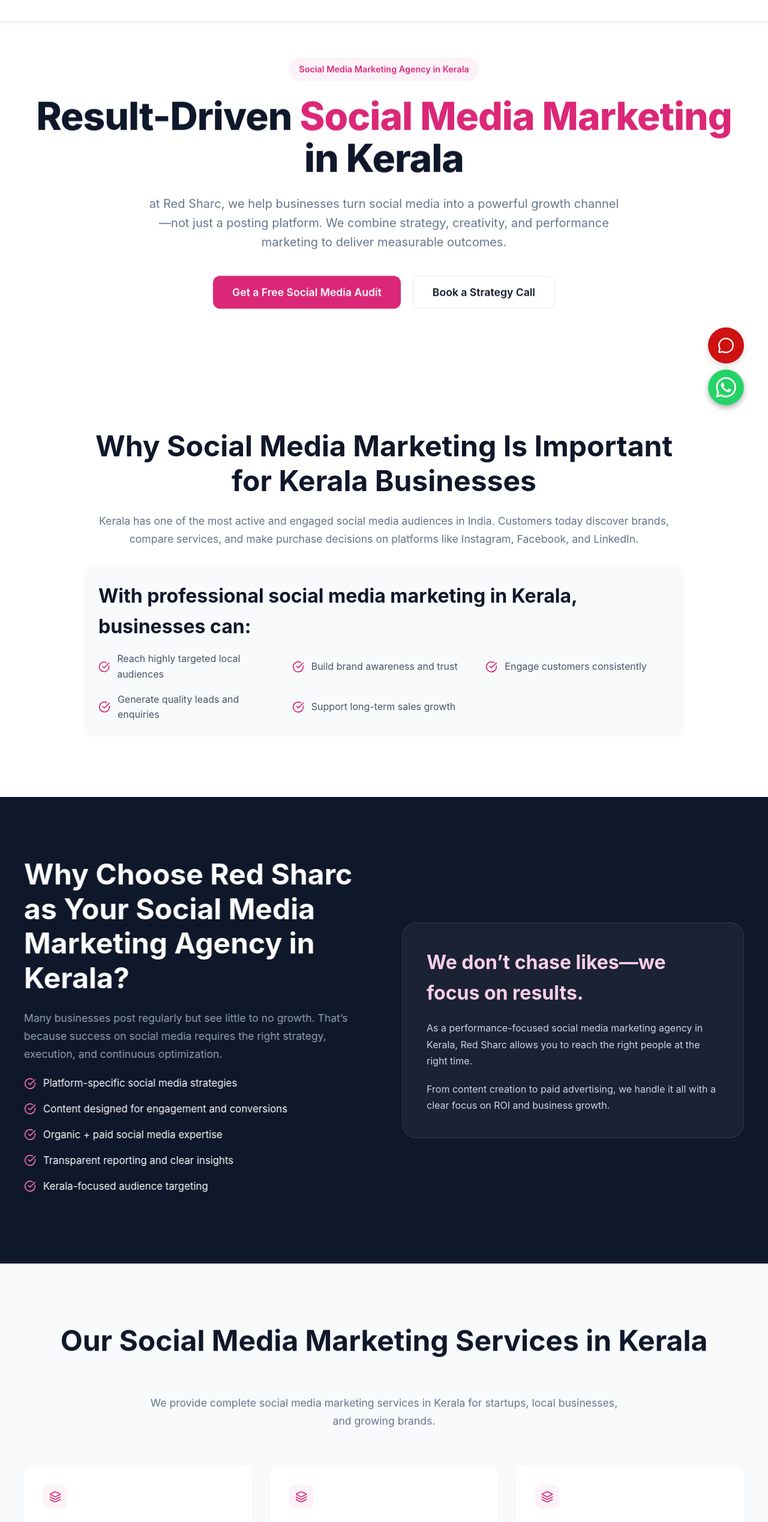
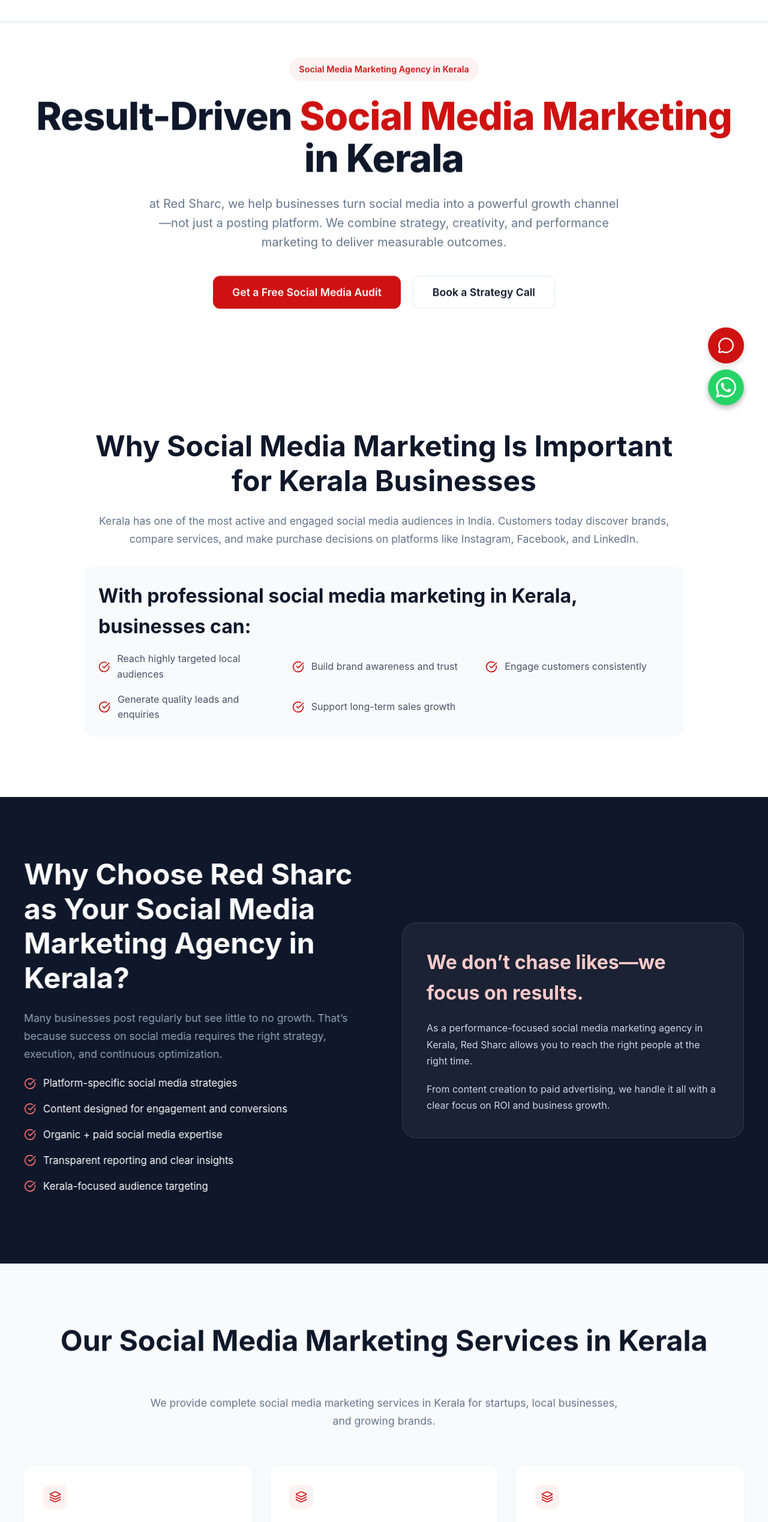
Before and after one commit to ayishamuneer4342-blip/redshark, a React (Vite) app: page /social-media-marketing in a window 1280 px wide. Shown: the part 84-2622 px from the top of the page at 60% size. Built offline with nearby package versions, Linux system fonts and the light colour scheme.

Commit message:
Update SMM page colors to brand Red/Black theme

```diff
--- a/src/pages/SMMPage.tsx
+++ b/src/pages/SMMPage.tsx
@@ -66,9 +66,9 @@
                             <div style={{
                                 display: 'inline-block',
                                 padding: '8px 16px',
-                                background: '#fdf2f8',
+                                background: 'rgba(206, 17, 17, 0.05)',
                                 borderRadius: '50px',
-                                color: '#db2777',
+                                color: '#ce1111',
                                 fontSize: '0.9rem',
                                 fontWeight: '600',
                                 marginBottom: '24px'
@@ -76,13 +76,13 @@
                                 Social Media Marketing Agency in Kerala
                             </div>
                             <h1 className="heading-xl" style={{ marginBottom: '24px', color: '#0f172a' }}>
-                                Result-Driven <span style={{ color: '#db2777' }}>Social Media Marketing</span> in Kerala
+                                Result-Driven <span style={{ color: '#ce1111' }}>Social Media Marketing</span> in Kerala
                             </h1>
                             <p className="text-body-lg" style={{ color: '#64748b', maxWidth: '800px', margin: '0 auto 40px' }}>
                                 at Red Sharc, we help businesses turn social media into a powerful growth channel—not just a posting platform. We combine strategy, creativity, and performance marketing to deliver measurable outcomes.
                             </p>
                             <div className="flex-mobile-col" style={{ display: 'flex', gap: '20px', justifyContent: 'center', flexWrap: 'wrap' }}>
-                                <button className="btn btn-primary btn-responsive" style={{ background: '#db2777', borderColor: '#db2777' }}>
+                                <button className="btn btn-primary btn-responsive" style={{ background: '#ce1111', borderColor: '#ce1111' }}>
                                     Get a Free Social Media Audit
                                 </button>
                                 <button className="btn btn-secondary btn-responsive" style={{
@@ -116,7 +116,7 @@
                                         "Support long-term sales growth"
                                     ].map((item, i) => (
                                         <li key={i} style={{ display: 'flex', alignItems: 'center', gap: '12px', color: '#475569' }}>
-                                            <CheckCircle size={20} color="#db2777" />
+                                            <CheckCircle size={20} color="#ce1111" />
                                             <span>{item}</span>
                                         </li>
                                     ))}
@@ -147,7 +147,7 @@
                                             "Kerala-focused audience targeting"
                                         ].map((item, i) => (
                                             <li key={i} style={{ display: 'flex', alignItems: 'center', gap: '12px', marginBottom: '16px', fontSize: '1.05rem' }}>
-                                                <CheckCircle size={20} color="#f472b6" style={{ flexShrink: 0 }} />
+                                                <CheckCircle size={20} color="#f87171" style={{ flexShrink: 0 }} />
                                                 <span>{item}</span>
                                             </li>
                                         ))}
@@ -156,7 +156,7 @@
                             </ScrollReveal>
                             <ScrollReveal animation="slide-left" delay={200}>
                                 <div style={{ background: 'rgba(255,255,255,0.05)', padding: '40px', borderRadius: '24px', border: '1px solid rgba(255,255,255,0.1)' }}>
-                                    <h3 className="heading-md" style={{ marginBottom: '20px', color: '#fbcfe8' }}>We don’t chase likes—we focus on results.</h3>
+                                    <h3 className="heading-md" style={{ marginBottom: '20px', color: '#fecaca' }}>We don’t chase likes—we focus on results.</h3>
                                     <p style={{ color: '#cbd5e1', lineHeight: '1.7', marginBottom: '20px' }}>
                                         As a performance-focused social media marketing agency in Kerala, Red Sharc allows you to reach the right people at the right time.
                                     </p>
@@ -189,8 +189,8 @@
                             ].map((service, i) => (
                                 <ScrollReveal key={i} animation="zoom-in" delay={i * 50}>
                                     <div style={{ background: '#fff', padding: '32px', borderRadius: '16px', boxShadow: '0 4px 6px -1px rgba(0,0,0,0.05)', height: '100%', display: 'flex', flexDirection: 'column', gap: '16px' }}>
-                                        <div style={{ width: '40px', height: '40px', borderRadius: '10px', background: '#fdf2f8', display: 'flex', alignItems: 'center', justifyContent: 'center' }}>
-                                            <Layers size={20} color="#db2777" />
+                                        <div style={{ width: '40px', height: '40px', borderRadius: '10px', background: 'rgba(206, 17, 17, 0.05)', display: 'flex', alignItems: 'center', justifyContent: 'center' }}>
+                                            <Layers size={20} color="#ce1111" />
                                         </div>
                                         <h3 className="heading-md" style={{ fontSize: '1.25rem', color: '#0f172a' }}>{service.title}</h3>
                                         <p style={{ color: '#64748b', lineHeight: '1.6' }}>{service.desc}</p>
@@ -207,8 +207,8 @@
                             {platforms.map((platform, i) => (
                                 <ScrollReveal key={i} animation="fade-up" delay={i * 100}>
                                     <div className="card-base" style={{ background: '#fff', border: '1px solid #e2e8f0' }}>
-                                        <div style={{ background: '#fce7f3', width: 'fit-content', padding: '10px', borderRadius: '10px', marginBottom: '16px' }}>
-                                            <platform.icon size={24} color="#db2777" />
+                                        <div style={{ background: 'rgba(206, 17, 17, 0.1)', width: 'fit-content', padding: '10px', borderRadius: '10px', marginBottom: '16px' }}>
+                                            <platform.icon size={24} color="#ce1111" />
                                         </div>
                                         <h3 className="heading-md" style={{ marginBottom: '12px', color: '#0f172a' }}>{platform.name}</h3>
                                         <p style={{ color: '#64748b', lineHeight: '1.6' }}>{platform.desc}</p>
@@ -232,7 +232,7 @@
                                 <ScrollReveal key={i} animation="fade-up" delay={i * 100}>
                                     <div style={{
                                         padding: '16px 24px',
-                                        background: '#db2777',
+                                        background: '#ce1111',
                                         color: '#fff',
                                         borderRadius: '50px',
                                         fontWeight: 'bold',
@@ -259,7 +259,7 @@
                                     <ul style={{ listStyle: 'none', padding: 0 }}>
                                         {["Reach and impressions", "Engagement rate", "Follower growth", "Content performance"].map((item, i) => (
                                             <li key={i} style={{ display: 'flex', alignItems: 'center', gap: '10px', marginBottom: '12px', color: '#64748b' }}>
-                                                <div style={{ width: '6px', height: '6px', borderRadius: '50%', background: '#db2777' }}></div>
+                                                <div style={{ width: '6px', height: '6px', borderRadius: '50%', background: '#ce1111' }}></div>
                                                 {item}
                                             </li>
                                         ))}
@@ -267,12 +267,12 @@
                                 </div>
                             </ScrollReveal>
                             <ScrollReveal animation="fade-up" delay={100}>
-                                <div style={{ padding: '32px', background: '#fdf2f8', borderRadius: '24px' }}>
-                                    <h3 className="heading-md" style={{ marginBottom: '20px', color: '#be185d' }}>Paid Social Media</h3>
+                                <div style={{ padding: '32px', background: 'rgba(206, 17, 17, 0.05)', borderRadius: '24px' }}>
+                                    <h3 className="heading-md" style={{ marginBottom: '20px', color: '#b91c1c' }}>Paid Social Media</h3>
                                     <ul style={{ listStyle: 'none', padding: 0 }}>
                                         {["Leads and conversions", "Cost per lead (CPL)", "Click-through rate (CTR)", "Return on ad spend (ROAS)"].map((item, i) => (
-                                            <li key={i} style={{ display: 'flex', alignItems: 'center', gap: '10px', marginBottom: '12px', color: '#9d174d' }}>
-                                                <div style={{ width: '6px', height: '6px', borderRadius: '50%', background: '#be185d' }}></div>
+                                            <li key={i} style={{ display: 'flex', alignItems: 'center', gap: '10px', marginBottom: '12px', color: '#991b1b' }}>
+                                                <div style={{ width: '6px', height: '6px', borderRadius: '50%', background: '#b91c1c' }}></div>
                                                 {item}
                                             </li>
                                         ))}
@@ -280,12 +280,12 @@
                                 </div>
                             </ScrollReveal>
                             <ScrollReveal animation="fade-up" delay={200}>
-                                <div style={{ padding: '32px', background: '#f0f9ff', borderRadius: '24px' }}>
-                                    <h3 className="heading-md" style={{ marginBottom: '20px', color: '#0369a1' }}>Business Impact</h3>
+                                <div style={{ padding: '32px', background: '#f1f5f9', borderRadius: '24px' }}>
+                                    <h3 className="heading-md" style={{ marginBottom: '20px', color: '#334155' }}>Business Impact</h3>
                                     <ul style={{ listStyle: 'none', padding: 0 }}>
                                         {["Enquiries generated", "Website traffic from social", "Conversion quality", "Overall campaign ROI"].map((item, i) => (
-                                            <li key={i} style={{ display: 'flex', alignItems: 'center', gap: '10px', marginBottom: '12px', color: '#0c4a6e' }}>
-                                                <div style={{ width: '6px', height: '6px', borderRadius: '50%', background: '#0284c7' }}></div>
+                                            <li key={i} style={{ display: 'flex', alignItems: 'center', gap: '10px', marginBottom: '12px', color: '#1e293b' }}>
+                                                <div style={{ width: '6px', height: '6px', borderRadius: '50%', background: '#ce1111' }}></div>
                                                 {item}
                                             </li>
                                         ))}
@@ -305,7 +305,7 @@
                         <div className="grid-2">
                             <ScrollReveal animation="slide-right">
                                 <div style={{ background: 'rgba(255,255,255,0.05)', padding: '40px', borderRadius: '24px', border: '1px solid rgba(255,255,255,0.1)' }}>
-                                    <h3 className="heading-md" style={{ marginBottom: '16px', color: '#fbcfe8' }}>Local Retail Brand – Kochi</h3>
+                                    <h3 className="heading-md" style={{ marginBottom: '16px', color: '#fecaca' }}>Local Retail Brand – Kochi</h3>
                                     <div style={{ marginBottom: '16px' }}>
                                         <strong style={{ color: '#fff' }}>Challenge:</strong> <span style={{ color: '#94a3b8' }}>Low engagement and poor visibility</span>
                                     </div>
@@ -319,7 +319,7 @@
                             </ScrollReveal>
                             <ScrollReveal animation="slide-left" delay={200}>
                                 <div style={{ background: 'rgba(255,255,255,0.05)', padding: '40px', borderRadius: '24px', border: '1px solid rgba(255,255,255,0.1)' }}>
-                                    <h3 className="heading-md" style={{ marginBottom: '16px', color: '#fbcfe8' }}>Service Business – Trivandrum</h3>
+                                    <h3 className="heading-md" style={{ marginBottom: '16px', color: '#fecaca' }}>Service Business – Trivandrum</h3>
                                     <div style={{ marginBottom: '16px' }}>
                                         <strong style={{ color: '#fff' }}>Challenge:</strong> <span style={{ color: '#94a3b8' }}>No leads from social media</span>
                                     </div>
@@ -364,18 +364,18 @@
                             </ScrollReveal>
 
                             <ScrollReveal animation="slide-left">
-                                <div style={{ background: '#fdf2f8', padding: '40px', borderRadius: '24px' }}>
+                                <div style={{ background: 'rgba(206, 17, 17, 0.05)', padding: '40px', borderRadius: '24px' }}>
                                     <div style={{ display: 'flex', alignItems: 'center', gap: '12px', marginBottom: '20px' }}>
-                                        <ShieldCheck size={32} color="#db2777" />
-                                        <h2 className="heading-md" style={{ color: '#9d174d', margin: 0 }}>Our Ethical Promise</h2>
+                                        <ShieldCheck size={32} color="#ce1111" />
+                                        <h2 className="heading-md" style={{ color: '#991b1b', margin: 0 }}>Our Ethical Promise</h2>
                                     </div>
-                                    <p style={{ marginBottom: '24px', color: '#831843' }}>
+                                    <p style={{ marginBottom: '24px', color: '#7f1d1d' }}>
                                         As a professional social media marketing agency in Kerala, Red Sharc follows ethical practices:
                                     </p>
                                     <ul style={{ listStyle: 'none', padding: 0 }}>
                                         {["No fake followers or engagement", "No misleading ads", "No spam tactics", "Only real audiences & real growth"].map((item, i) => (
-                                            <li key={i} style={{ display: 'flex', alignItems: 'center', gap: '10px', marginBottom: '12px', color: '#831843' }}>
-                                                <CheckCircle size={18} color="#db2777" />
+                                            <li key={i} style={{ display: 'flex', alignItems: 'center', gap: '10px', marginBottom: '12px', color: '#7f1d1d' }}>
+                                                <CheckCircle size={18} color="#ce1111" />
                                                 {item}
                                             </li>
                                         ))}
@@ -424,7 +424,7 @@
                 <section className="section-responsive" style={{ background: '#0f172a', color: '#fff', textAlign: 'center' }}>
                     <div className="container-responsive" style={{ maxWidth: '800px' }}>
                         <ScrollReveal animation="zoom-in">
-                            <div style={{ background: '#db2777', padding: '60px 40px', borderRadius: '32px' }}>
+                            <div style={{ background: '#ce1111', padding: '60px 40px', borderRadius: '32px' }}>
                                 <h2 className="heading-lg" style={{ marginBottom: '24px' }}>
                                     Ready to Grow with the Best Social Media Marketing Agency in Kerala?
                                 </h2>
@@ -434,7 +434,7 @@
                                 <div className="flex-mobile-col" style={{ display: 'flex', gap: '20px', justifyContent: 'center', flexWrap: 'wrap' }}>
                                     <button className="btn-responsive" style={{
                                         background: '#fff',
-                                        color: '#db2777',
+                                        color: '#ce1111',
                                         border: 'none',
                                         padding: '16px 40px',
                                         fontWeight: 'bold',
```
